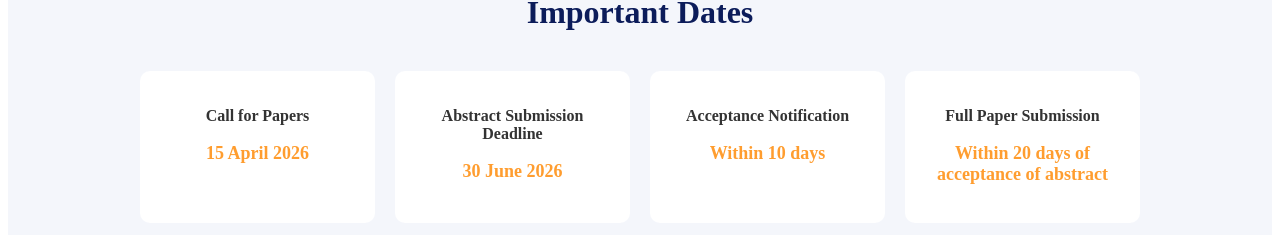
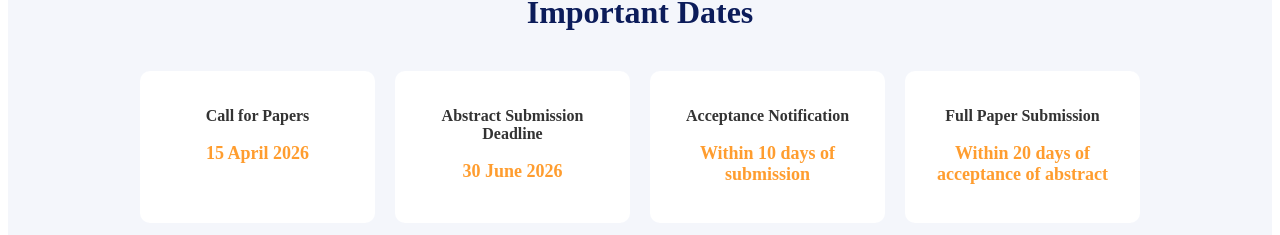
Before and after one commit to shhriiii/inae, a React (Vite) app: page / in a window 1280 px wide. Shown: the part 1645-1880 px from the top of the page. Built offline with nearby package versions, Linux system fonts and the light colour scheme.

Commit message:
date updt

```diff
--- a/src/components/ImportantDates.jsx
+++ b/src/components/ImportantDates.jsx
@@ -4,7 +4,7 @@ const ImportantDates = () => {
   const dates = [
     { title: "Call for Papers", date: "15 April 2026" },
     { title: "Abstract Submission Deadline", date: "30 June 2026" },
-    { title: "Acceptance Notification", date: "Within 10 days" },
+    { title: "Acceptance Notification", date: "Within 10 days of submission" },
     { title: "Full Paper Submission", date: "Within 20 days of acceptance of abstract" },
     { title: "Final Submission", date: "20 August 2026" },
     { title: "Early Registration", date: "25 August 2026" },
```
